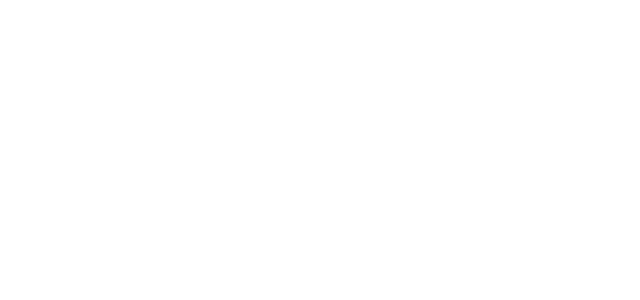
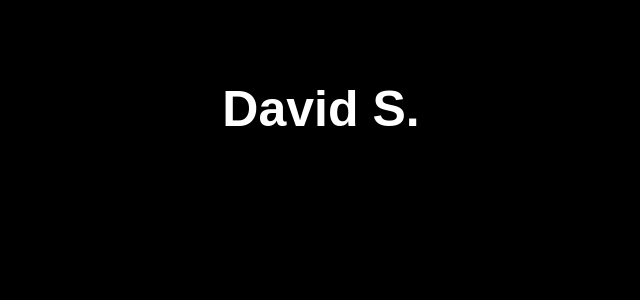
Before and after one commit to drshooby/website, a Next.js app in the folder my-app/: page / in a window 1280 px wide. Shown: the top 300 px of the page, without its empty margins (319-959 px from the left). Built offline with nearby package versions, Linux system fonts and the light colour scheme.

Commit message:
pushing progress to dev

```diff
--- a/my-app/src/app/layout.tsx
+++ b/my-app/app/layout.tsx
@@ -1,3 +1,5 @@
+import React from "react";
+
 export const metadata = {
   title: 'Next.js',
   description: 'Generated by Next.js',
--- /dev/null
+++ b/my-app/app/page.tsx
@@ -0,0 +1,10 @@
+import NameHeader from "../components/NameHeader";
+import Background from "../components/Background";
+
+export default function Home() {
+    return (
+        <Background>
+            <NameHeader />
+        </Background>
+    )
+}
--- /dev/null
+++ b/my-app/components/Background.module.css
@@ -0,0 +1,8 @@
+.background {
+    position: absolute;
+    top: 0;
+    left: 0;
+    width: 100%;
+    height: 100%;
+    background-color: black;
+}
--- /dev/null
+++ b/my-app/components/Background.tsx
@@ -0,0 +1,9 @@
+import styles from "./Background.module.css"
+
+export default function Background({ children }: { children: React.ReactNode }) {
+    return (
+        <div className={styles.background}>
+            {children}
+        </div>
+    )
+}
--- /dev/null
+++ b/my-app/components/NameHeader.module.css
@@ -0,0 +1,8 @@
+.name {
+    font-size: 50px;
+    color: white;
+    font-family: 'Oxygen', sans-serif;
+    display: flex;
+    justify-content: center;
+    margin-top: 80px;
+}
--- /dev/null
+++ b/my-app/components/NameHeader.tsx
@@ -0,0 +1,7 @@
+import styles from "./NameHeader.module.css"
+
+export default function NameHeader() {
+    return (
+        <h1 className={styles.name}>David S.</h1>
+    )
+}
--- a/my-app/src/app/page.tsx
+++ /dev/null
@@ -1,6 +0,0 @@
-import Image from "next/image";
-import styles from "./page.module.css";
-
-export default function Home() {
-
-}
```
Also changed, not shown: my-app/components/Navbar.tsx (added, +18 -0 lines), my-app/package.json (+4 -4 lines), my-app/components/Navbar.module.css.tsx (added), 1 other file (tests, documents, lock files or other folders).
